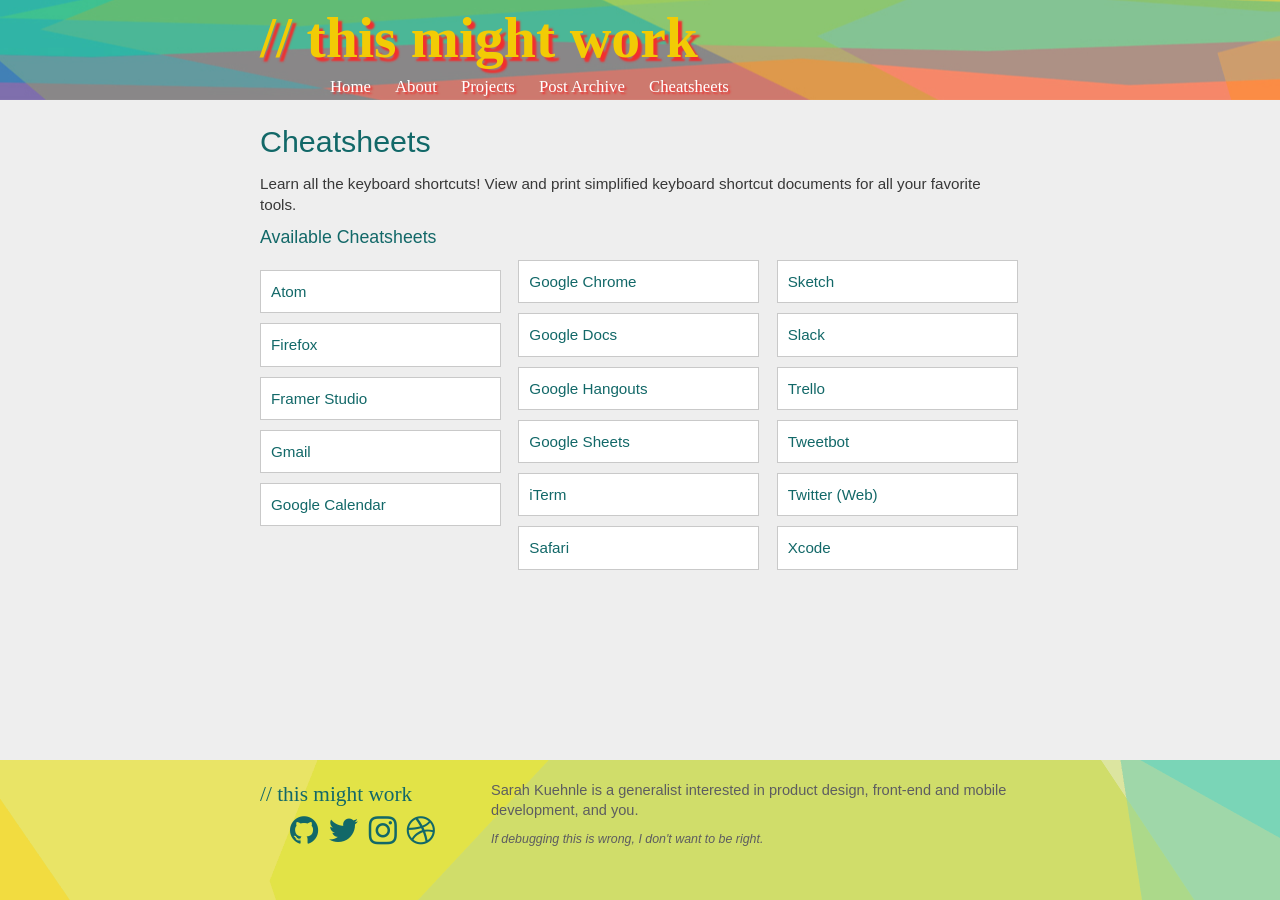
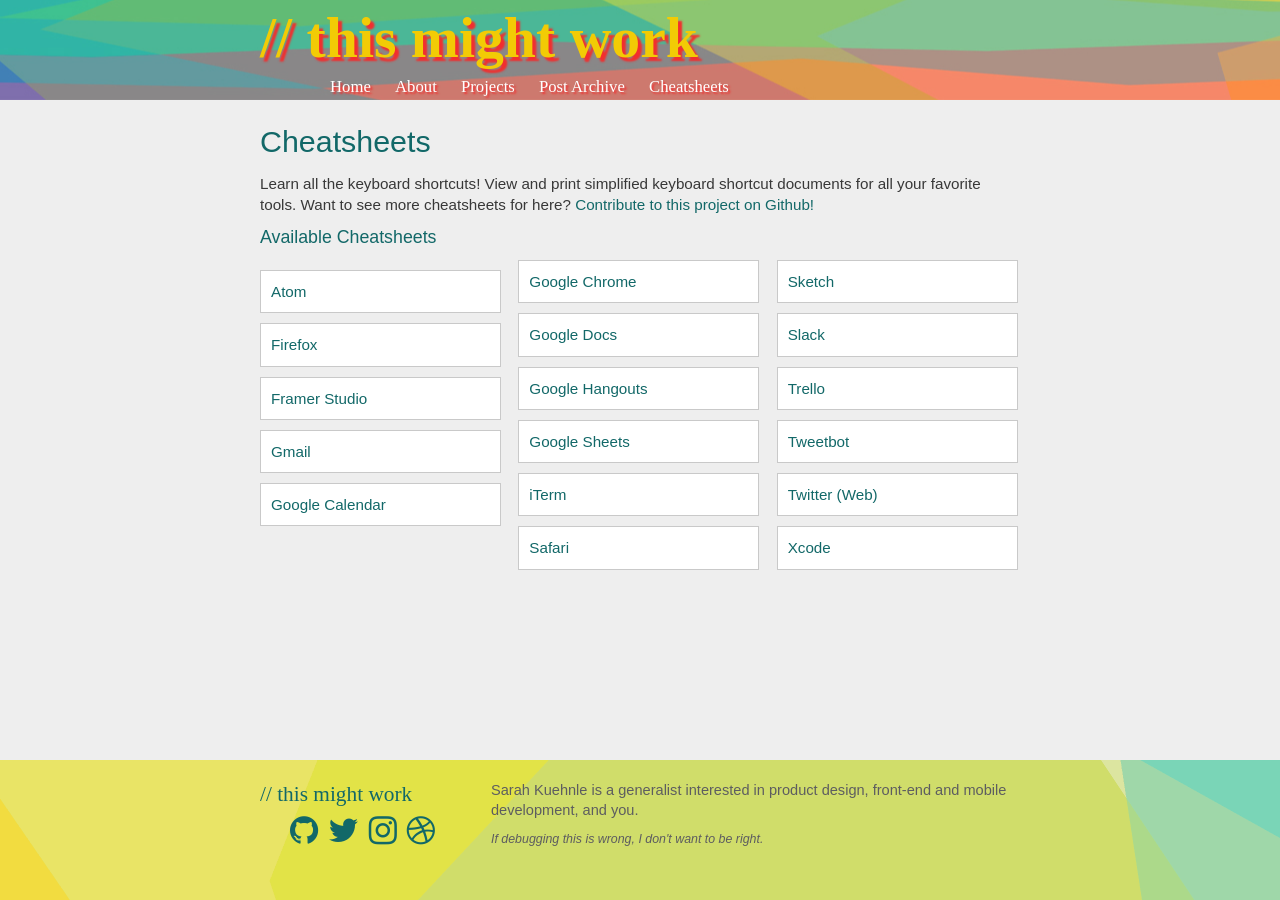
Before and after one commit to ursooperduper/cheatsheets, a Jekyll site: the page built from index.html, in a window 1280 px wide. Built offline with Jekyll 4.4.1, drawn with Linux system fonts in a browser that asks for light colours; nearby versions of some CDN libraries.

Commit message:
updates copy

```diff
--- a/index.html
+++ b/index.html
@@ -3,7 +3,8 @@
 ---
 <!-- List of Cheatsheets -->
 <h1>Cheatsheets</h1>
-<p>Learn all the keyboard shortcuts! View and print simplified keyboard shortcut documents for all your favorite tools.</p>
+<p>Learn all the keyboard shortcuts! View and print simplified keyboard shortcut documents for all your favorite tools. Want to see more cheatsheets for here?
+<a href='https://github.com/ursooperduper/cheatsheets'>Contribute to this project on Github!</a></p>
 <h3>Available Cheatsheets</h3>
 <ul class='cheat-list'>
   {% for cs in site.cheatsheets %}
```
Also changed, not shown: 1 other file.
